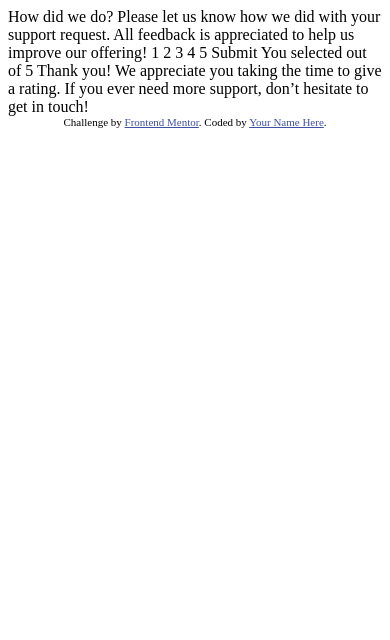
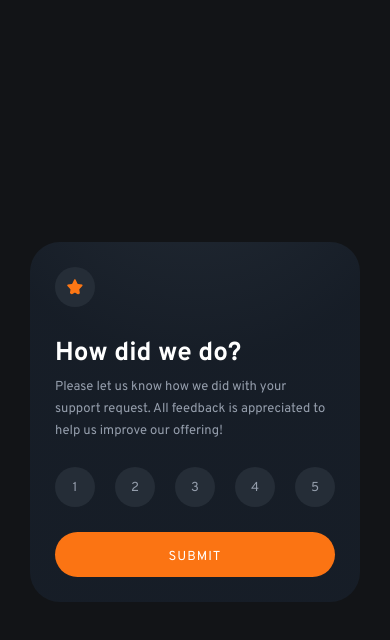
Before and after one commit to vircoding/interactive-rating-component-frontend-mentor, a plain HTML site: page index.html in a window 390 px wide. Drawn offline with Linux system fonts and the light colour scheme.

Commit message:
desktop and mobile design

```diff
--- /dev/null
+++ b/css/styles.css
@@ -0,0 +1,140 @@
+/* Google Fonts https://fonts.google.com/ */
+@import url('https://fonts.googleapis.com/css2?family=Overpass:wght@400;700&display=swap');
+
+/* Custom Properties */
+:root {
+    --overpass: 'Overpass', sans-serif;
+    --orange: hsl(25, 97%, 53%);
+    --white: hsl(0, 0%, 100%);
+    --light-grey: hsl(217, 12%, 63%);
+    --medium-grey: hsl(216, 12%, 54%);
+    --dark-blue: hsl(213, 20%, 18%);
+    --very-dark-blue: hsl(216, 12%, 8%);
+}
+
+/* Reset Styles */
+* {
+    box-sizing: border-box;
+    margin: 0;
+    padding: 0;
+}
+
+/* Standard Styles */
+body {
+    font-family: var(--overpass);
+    font-size: 15px;
+    color: var(--light-grey);
+    line-height: 1.7;
+}
+
+.circle {
+    background-color: var(--dark-blue);
+    height: 40px;
+    width: 40px;
+    padding: 12px;
+    border-radius: 50%;
+    text-align: center;
+}
+
+/* Main */
+.main {
+    height: 100vh;
+    display: flex;
+    justify-content: center;
+    align-items: center;
+    background-color: var(--very-dark-blue);
+}
+
+/* Main | Card */
+.main-card {
+    background: radial-gradient(75% 75% at center -150px, var(--dark-blue), hsl(215, 27%, 12%));
+    width: 415px;
+    height: 415px;
+    border-radius: 30px;
+    padding: 30px;
+    display: flex;
+    flex-direction: column;
+    justify-content: space-between;
+    align-items: flex-start;
+}
+
+.card-submit {
+    color: var(--white);
+    letter-spacing: 1px;
+    border-radius: 50px;
+    padding: 10px 0 5px;
+    text-transform: uppercase;
+    width: 100%;
+    text-align: center;
+    background-color: var(--orange);
+}
+
+/* Main | Card | Texts */
+.texts-title {
+    color: var(--white);
+}
+
+/* Main | Card | Rates */
+.card-rates {
+    width: 100%;
+    display: flex;
+    justify-content: space-between;
+}
+
+.rates-item {
+    height: 50px;
+    width: 50px;
+    position: relative;
+}
+
+.rates-text {
+    position: relative;
+    bottom: 2px;
+}
+
+/* Desktop Design */
+@media(min-width: 720px) {
+    .rates-text {
+        top: 2px;
+    }
+}
+
+/* Active States */
+.card-submit:hover {
+    cursor: pointer;
+    color: var(--orange);
+    background-color: var(--white);
+}
+
+.rates-item:hover {
+    cursor: pointer;
+    color: var(--white);
+    background-color: var(--orange);
+}
+
+.rates-item:active {
+    color: var(--white);
+    background-color: var(--light-grey);
+}
+
+/* Mobile Design */
+@media(max-width: 720px) {
+    body {
+        font-size: 13px;
+    }
+
+    .main-card {
+        width: 330px;
+        height: 360px;
+        padding: 25px;
+    }
+
+    .card-submit {
+        padding: 14px 0 9px;
+    }
+
+    .rates-item {
+        height: 40px;
+        width: 40px;
+    }
+}
--- a/index.html
+++ b/index.html
@@ -1,49 +1,44 @@
 <!DOCTYPE html>
 <html lang="en">
-<head>
-  <meta charset="UTF-8">
-  <meta name="viewport" content="width=device-width, initial-scale=1.0"> <!-- displays site properly based on user's device -->
-
-  <link rel="icon" type="image/png" sizes="32x32" href="./images/favicon-32x32.png">
-
-  <title>Frontend Mentor | Interactive rating component</title>
-
-  <!-- Feel free to remove these styles or customise in your own stylesheet 👍 -->
-  <style>
-    .attribution { font-size: 11px; text-align: center; }
-    .attribution a { color: hsl(228, 45%, 44%); }
-  </style>
-</head>
-<body>
-
-  <!-- Rating state start -->
-
-  How did we do?
-
-  Please let us know how we did with your support request. All feedback is appreciated
-  to help us improve our offering!
-
-  1 2 3 4 5
-
-  Submit
-
-  <!-- Rating state end -->
-
-  <!-- Thank you state start -->
-
-  You selected <!-- Add rating here --> out of 5
-
-  Thank you!
-
-  We appreciate you taking the time to give a rating. If you ever need more support,
-  don’t hesitate to get in touch!
-
-  <!-- Thank you state end -->
-
-
-  <div class="attribution">
-    Challenge by <a href="https://www.frontendmentor.io?ref=challenge" target="_blank">Frontend Mentor</a>.
-    Coded by <a href="#">Your Name Here</a>.
-  </div>
-</body>
+    <head>
+        <meta charset="UTF-8" />
+        <meta http-equiv="X-UA-Compatible" content="IE=edge" />
+        <meta name="viewport" content="width=device-width, initial-scale=1.0" />
+        <title>Interactive rating component</title>
+        <link rel="icon" type="image/png" sizes="32x32" href="images/favicon-32x32.png" />
+        <link rel="stylesheet" href="css/styles.css" />
+    </head>
+    <body>
+        <!-- Main -->
+        <main class="main">
+            <main class="main-card">
+                <img src="images/icon-star.svg" alt="Star Icon" class="card-star circle" />
+                <div class="card-texts">
+                    <h1 class="texts-title">How did we do?</h1>
+                    <p class="texts-paragraph">
+                        Please let us know how we did with your support request. All feedback is
+                        appreciated to help us improve our offering!
+                    </p>
+                </div>
+                <div class="card-rates">
+                    <div class="rates-item circle">
+                        <p class="rates-text">1</p>
+                    </div>
+                    <div class="rates-item circle">
+                        <p class="rates-text">2</p>
+                    </div>
+                    <div class="rates-item circle">
+                        <p class="rates-text">3</p>
+                    </div>
+                    <div class="rates-item circle">
+                        <p class="rates-text">4</p>
+                    </div>
+                    <div class="rates-item circle">
+                        <p class="rates-text">5</p>
+                    </div>
+                </div>
+                <span class="card-submit">Submit</span>
+            </main>
+        </main>
+    </body>
 </html>
```
Also changed, not shown: ruler.html (added, +30 -0 lines).
